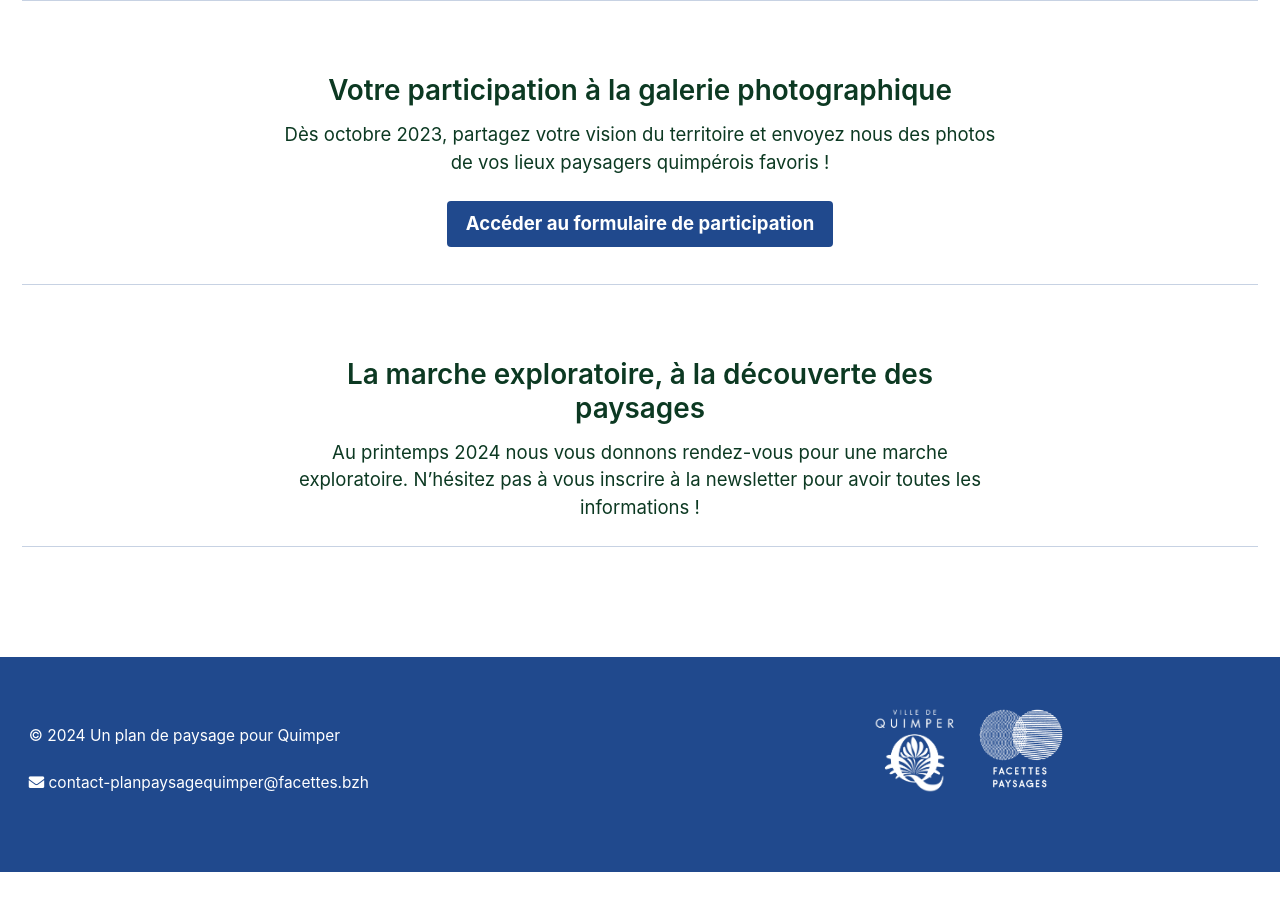
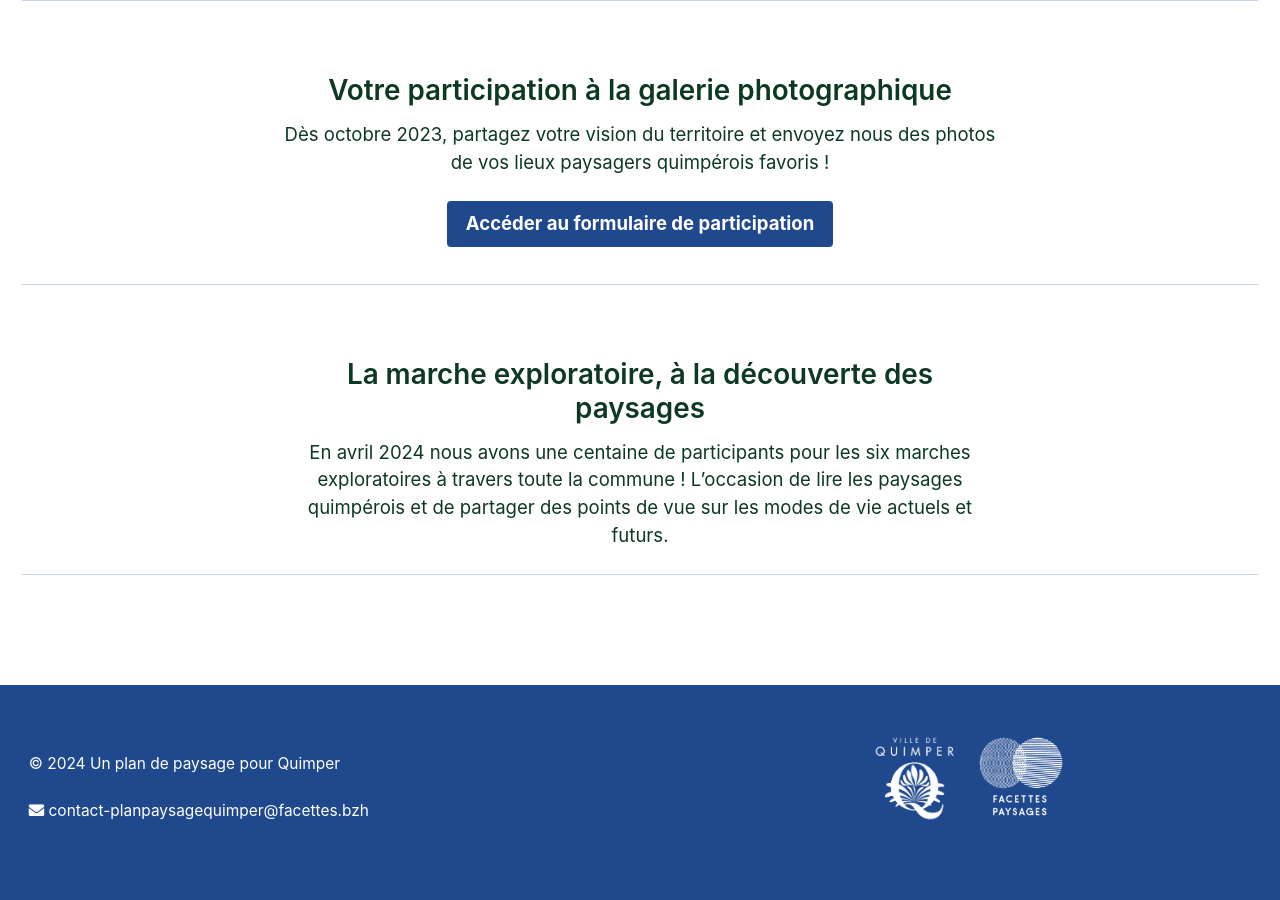
Before and after one commit to facettespaysages/plan-paysage-quimper, a Jekyll site: the page built from _pages/unite_paysageres.md, in a window 1280 px wide and 900 px high, scrolled down 781 px. Built offline with Jekyll 4.4.1, drawn with Linux system fonts in a browser that asks for light colours; cached includes are drawn as plain includes; some web fonts are replaced; a script that is not in the unit is left out; before the commit the page ends 1653 px from its top, so only the background shows below that; grey boxes are pictures that could not be loaded.

Commit message:
Update unite_paysageres.md

```diff
--- a/_pages/unite_paysageres.md
+++ b/_pages/unite_paysageres.md
@@ -22,7 +22,7 @@ intro:
 
 feature_row_3:
   - title: "La marche exploratoire, à la découverte des paysages"
-    excerpt: "Au printemps 2024 nous vous donnons rendez-vous pour une marche exploratoire. N'hésitez pas à vous inscrire à la newsletter pour avoir toutes les informations !"
+    excerpt: "En avril 2024 nous avons une centaine de participants pour les six marches exploratoires à travers toute la commune ! L'occasion de lire les paysages quimpérois et de partager des points de vue sur les modes de vie actuels et futurs."
 ---
 
 {% include feature_row id="intro" type="center" %}
```
